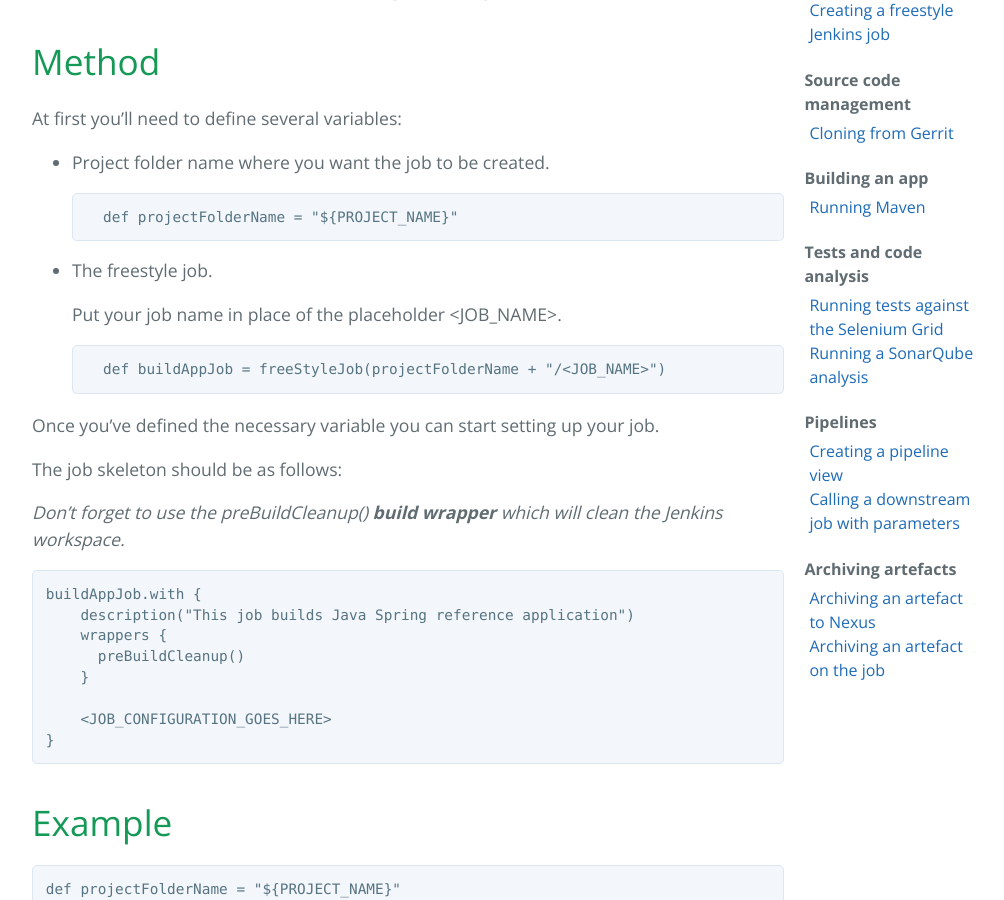
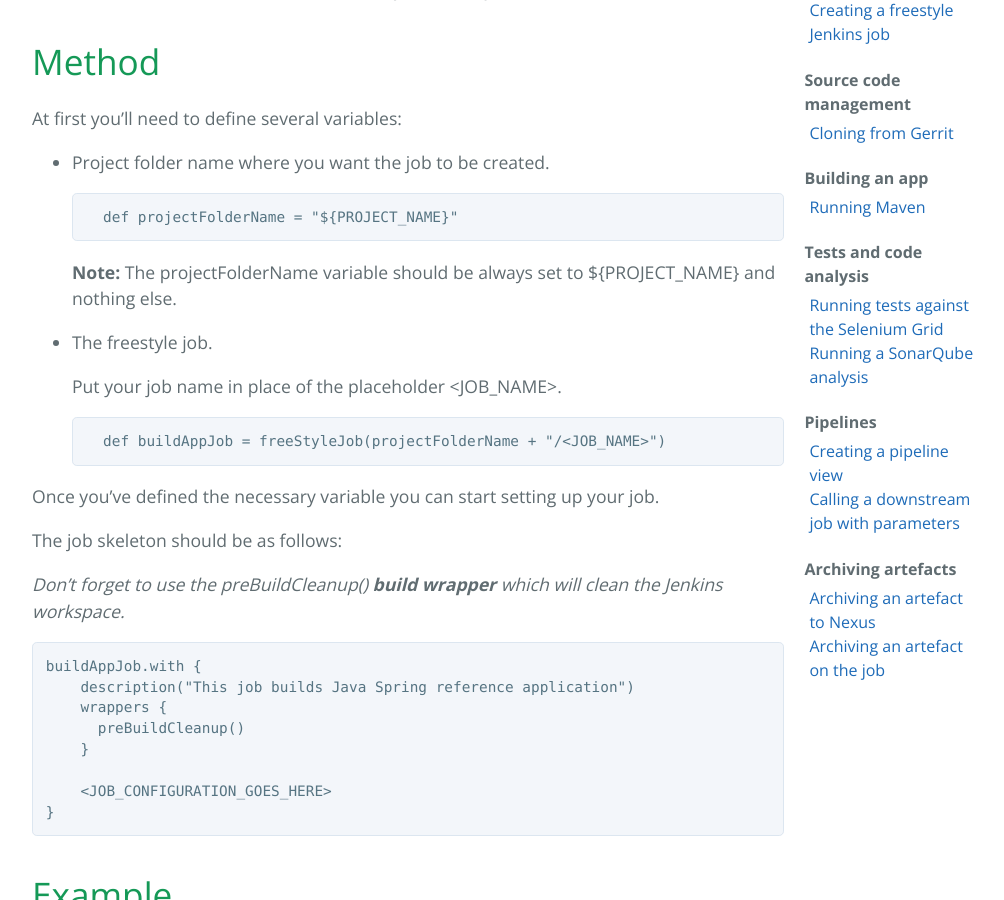
Before and after one commit to alexeymhv/adop-cartridges-cookbook, a Jekyll site: the page built from _docs/recipes/creating-a-freestyle-job.md, in a window 1280 px wide and 900 px high, scrolled down 325 px. Shown: the whole window, without its empty margins (139-1143 px from the left). Built offline with Jekyll 4.4.1, drawn with Linux system fonts in a browser that asks for light colours.

Commit message:
Update creating-a-freestyle-job.md

````diff
--- a/_docs/recipes/creating-a-freestyle-job.md
+++ b/_docs/recipes/creating-a-freestyle-job.md
@@ -15,6 +15,7 @@ At first you'll need to define several variables:
     ```
     def projectFolderName = "${PROJECT_NAME}"
     ```
+    **Note:** The projectFolderName variable should be always set to ${PROJECT_NAME} and nothing else.
 * The freestyle job.
 
     Put your job name in place of the placeholder \<JOB_NAME\>.
````
